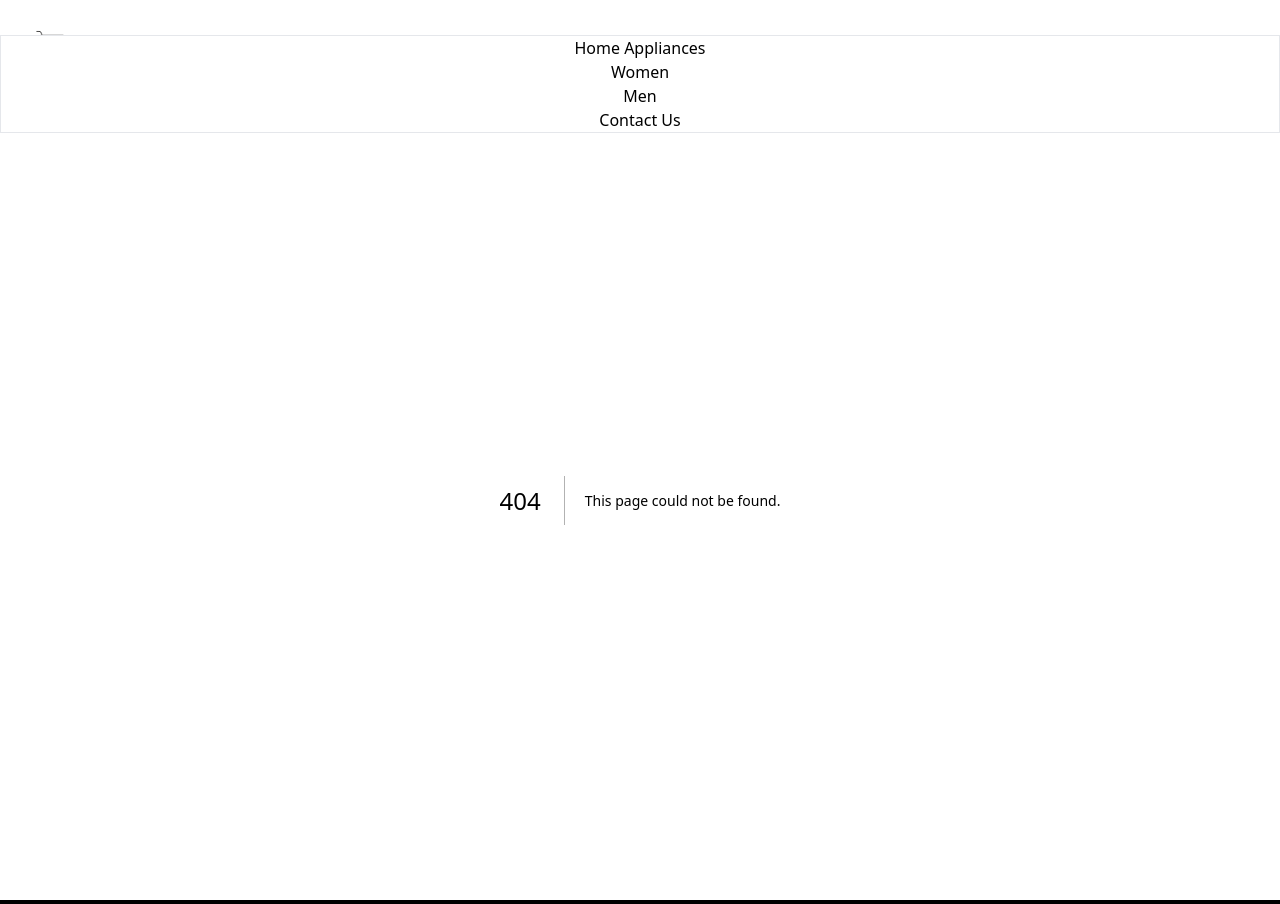
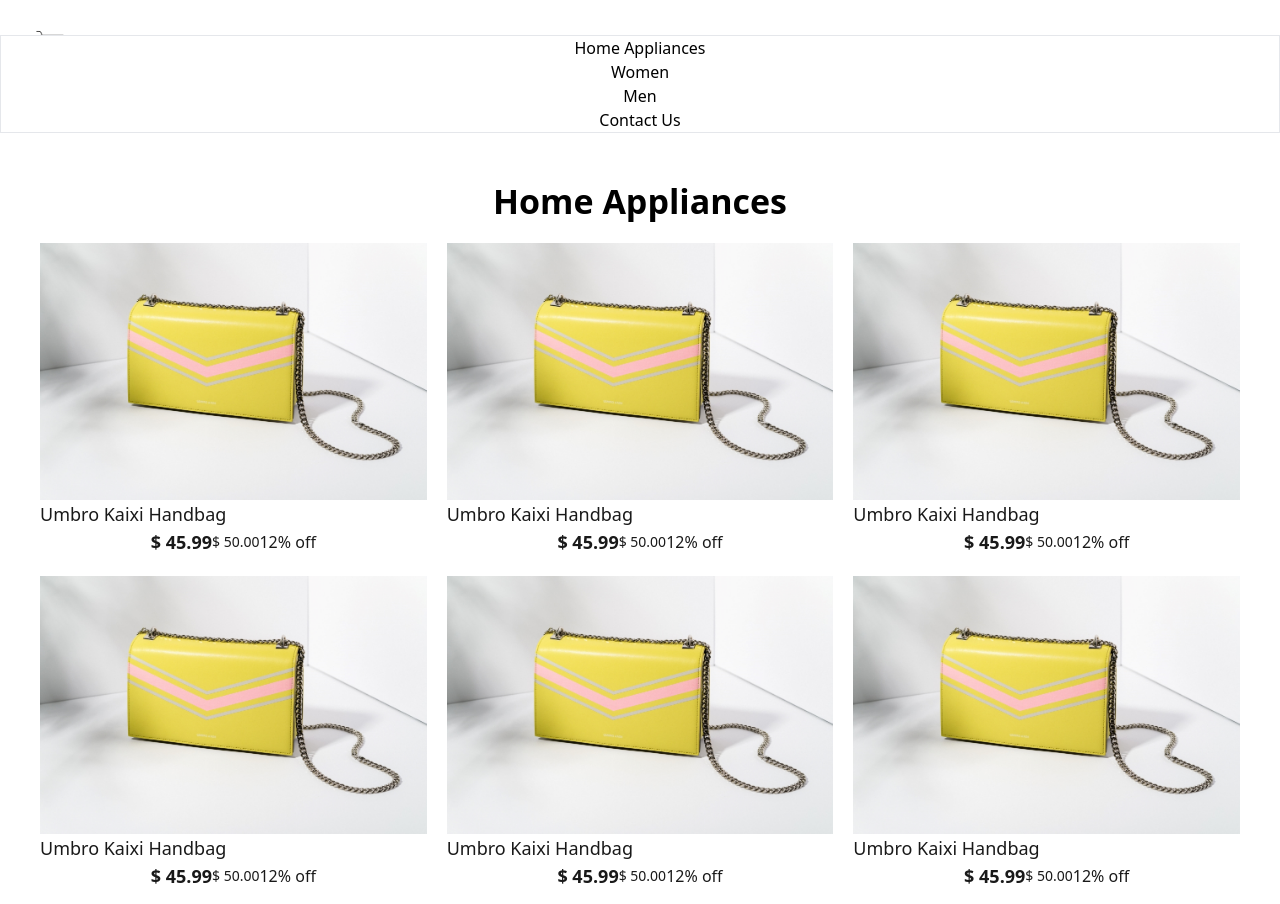
Before and after one commit to mmaazkhanhere/sam-store-llc, a Next.js app in the folder frontend/: page /homeAppliance/1 in a window 1280 px wide. Before the commit this address had no page. Shown: the top 904 px of the page. Built offline with nearby package versions, Linux system fonts and the light colour scheme.

Commit message:
home appliance cdummy created

```diff
--- /dev/null
+++ b/frontend/Components/ProductCard.jsx
@@ -0,0 +1,24 @@
+import React from "react";
+import Link from "next/link";
+import Image from "next/image";
+
+export default function ProductCard() {
+  return (
+    <Link
+      href={"/product/1"}
+      className="transform overflow-hidden duration-200 hover:scale-105 cursor-pointer"
+    >
+      <Image width={500} height={500} alt="Women Bag" src={"/product_1.jpg"} />
+      <div className="p-4 text-black/[0.9]">
+        <h2 className="text-lg font-medium">Umbro Kaixi Handbag</h2>
+        <div className="flex items-center justify-center">
+          <p className="mr-2 text-lg font-semibold">$ 45.99</p>
+          <p className="line-through font-medium text-sm">$ 50.00</p>
+          <p className="ml-auto text-base font-medium text-green-500">
+            12% off
+          </p>
+        </div>
+      </div>
+    </Link>
+  );
+}
--- /dev/null
+++ b/frontend/pages/homeAppliance/[slug].js
@@ -0,0 +1,34 @@
+import ProductCard from "@/Components/ProductCard";
+import React from "react";
+
+export default function index() {
+  return (
+    <div class="w-full md:py-20 relative  flex justify-center">
+      {/*Whole Section */}
+      <section class="max-w-[1200px] ">
+        {/*Heading Section */}
+        <div
+          class="text-[28px] md:text-[34px] max-w-[800px] mt-8 md:mt-0 text-center  mx-auto mb-5
+        font-semibold leading-tight"
+        >
+          Home Appliances
+        </div>
+        {/*Product Section */}
+        <div
+          class=" grid grid-cols-1 md:grid-cols-2 lg:grid-cols-3 gap-5 px-5 md:px-0 justify-center
+        items-center"
+        >
+          <ProductCard />
+          <ProductCard />
+          <ProductCard />
+          <ProductCard />
+          <ProductCard />
+          <ProductCard />
+          <ProductCard />
+          <ProductCard />
+          <ProductCard />
+        </div>
+      </section>
+    </div>
+  );
+}
--- /dev/null
+++ b/frontend/pages/product/[product].js
@@ -0,0 +1,5 @@
+import React from "react";
+
+export default function Product() {
+  return <div>[product]</div>;
+}
```
